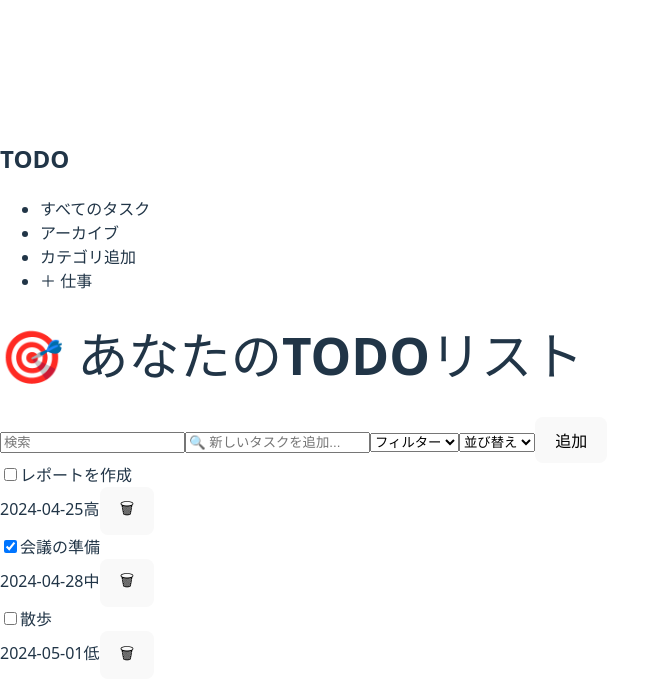
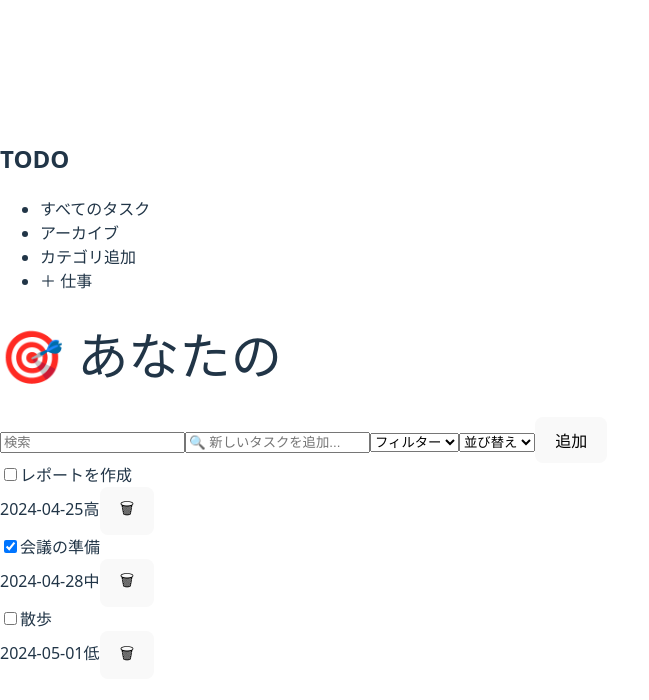
Before and after one commit to mahihi450/todo-smooth, a React (Vite) app in the folder client/: page /tasks in a window 1280 px wide. Shown: the top 700 px of the page, without its empty margins (0-649 px from the left). Built offline with nearby package versions, Linux system fonts and the light colour scheme; no server answers.

Commit message:
fix: update task UI with toggle, delete, and axios integration

```diff
--- a/client/src/pages/TaskListPage.tsx
+++ b/client/src/pages/TaskListPage.tsx
@@ -50,7 +50,7 @@
     <div className="flex min-h-screen bg-slate-100 text-gray-900   backgroundColor: #81c784">
     <Sidebar />
     <main className="flex-1 p-8 bg-white rounded-l-2xl shadow-md m-4">
-      <h1 className="text-3xl font-bold mb-6 text-blue-600">🎯 あなたのTODOリスト</h1>
+      <h1 className="text-3xl font-bold mb-6 text-blue-600">🎯 あなたの</h1>
       <TaskFilterBar
        value={newTask}
        onChange={setNewTask}
```
